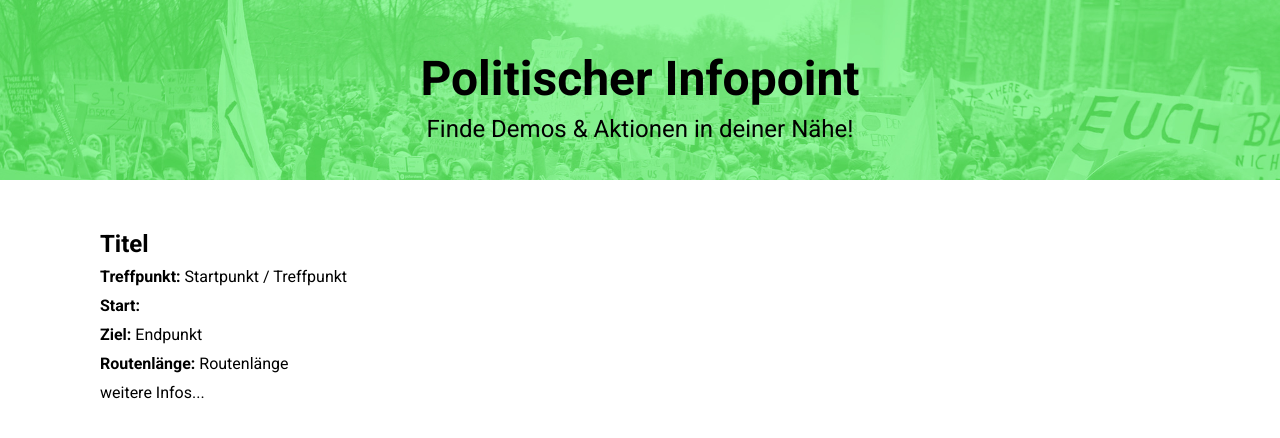
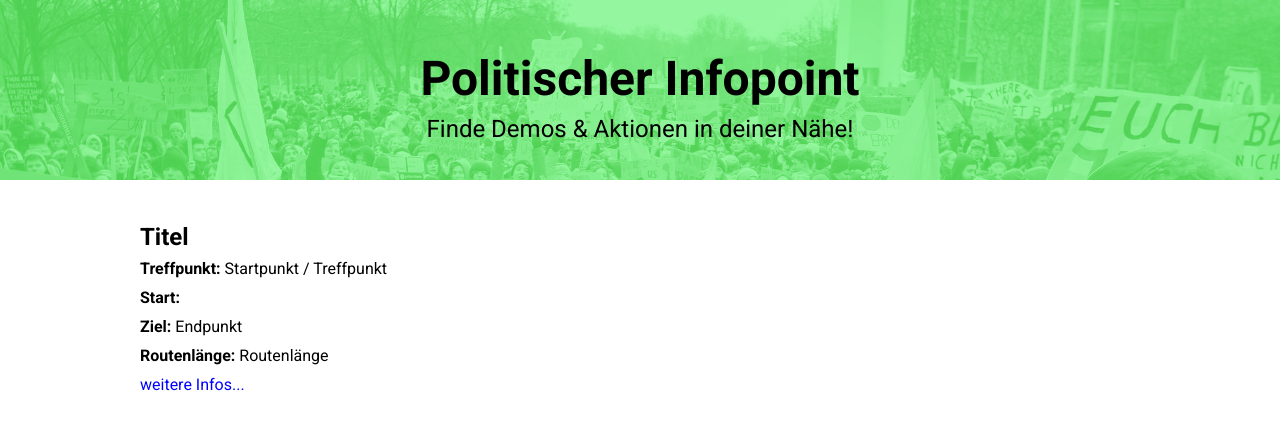
Before and after one commit to Jugendhackt/fff-infopunkt-frontend, a Vue app: page / in a window 1280 px wide. Shown: the top 438 px of the page. Built offline with nearby package versions, Linux system fonts and the light colour scheme; no server answers.

Commit message:
added more info

```diff
--- a/src/components/ListItem.vue
+++ b/src/components/ListItem.vue
@@ -1,5 +1,5 @@
 <template>
-<li class="event">
+<div class="event">
     <div class="Datum">{{ date }}</div>
     <h2><span class="Gruppenname">{{ event }}</span> {{ titel }}</h2>
     <ul>
@@ -7,16 +7,24 @@
         <li> <strong>Start:</strong> {{ time }}</li>
         <li v-if="ziel && ziel.trim()"> <strong>Ziel:</strong> {{ ziel }}</li>
         <li v-if="strecke && strecke.trim()"><strong>Routenlänge:</strong> {{ strecke }}</li>
-	<li><a>weitere Infos...</a></li>
+	<li><a v-if="!show" v-on:click="loadinfo()">weitere Infos...</a></li>
     </ul>
-</li>
-
+    <p v-if="show">{{ beschreibung }}</p>
+</div>
 </template>
 
 
 <script>
 export default {
   name: 'ListItem',
+  data() { return {
+    show: false
+  }},
+  methods: {
+    loadinfo: function() {
+      this.show = true;
+    }
+  },
   props: {
     date: String,
     event: String,
@@ -24,13 +32,18 @@ export default {
     time: String,
     ziel: String,
     strecke: String,
-    titel: String
+    titel: String,
+    beschreibung: String
   }
 }
 </script>
 
 
-<style>
+<style scoped>
+    a {
+        color: blue;
+        cursor: pointer;
+    }
     ul {
         padding-left: 0px;
         list-style-type: none;
@@ -40,7 +53,7 @@ export default {
         padding: 5px;
 		padding-left: 0px;
     }
-    li.event {
+    div.event {
 		margin-bottom: 35px;
 		margin-left: 100px;
 	}
@@ -48,6 +61,9 @@ export default {
 		li.event {
 			margin-left: 8%;
 		}
+    }
+    p {
+        margin: 0;
     }
     .Datum {
         font-weight:bold;
```
